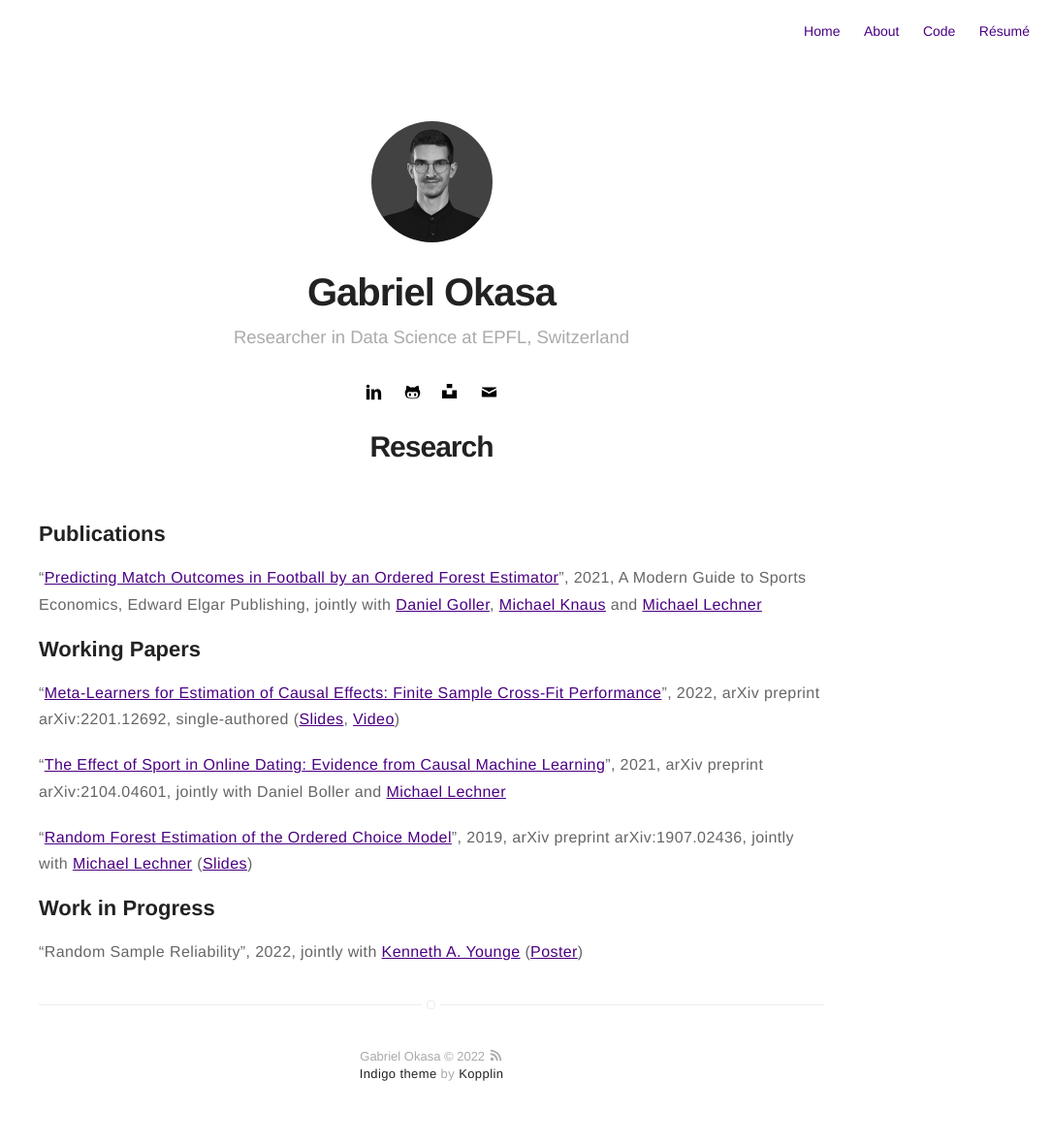
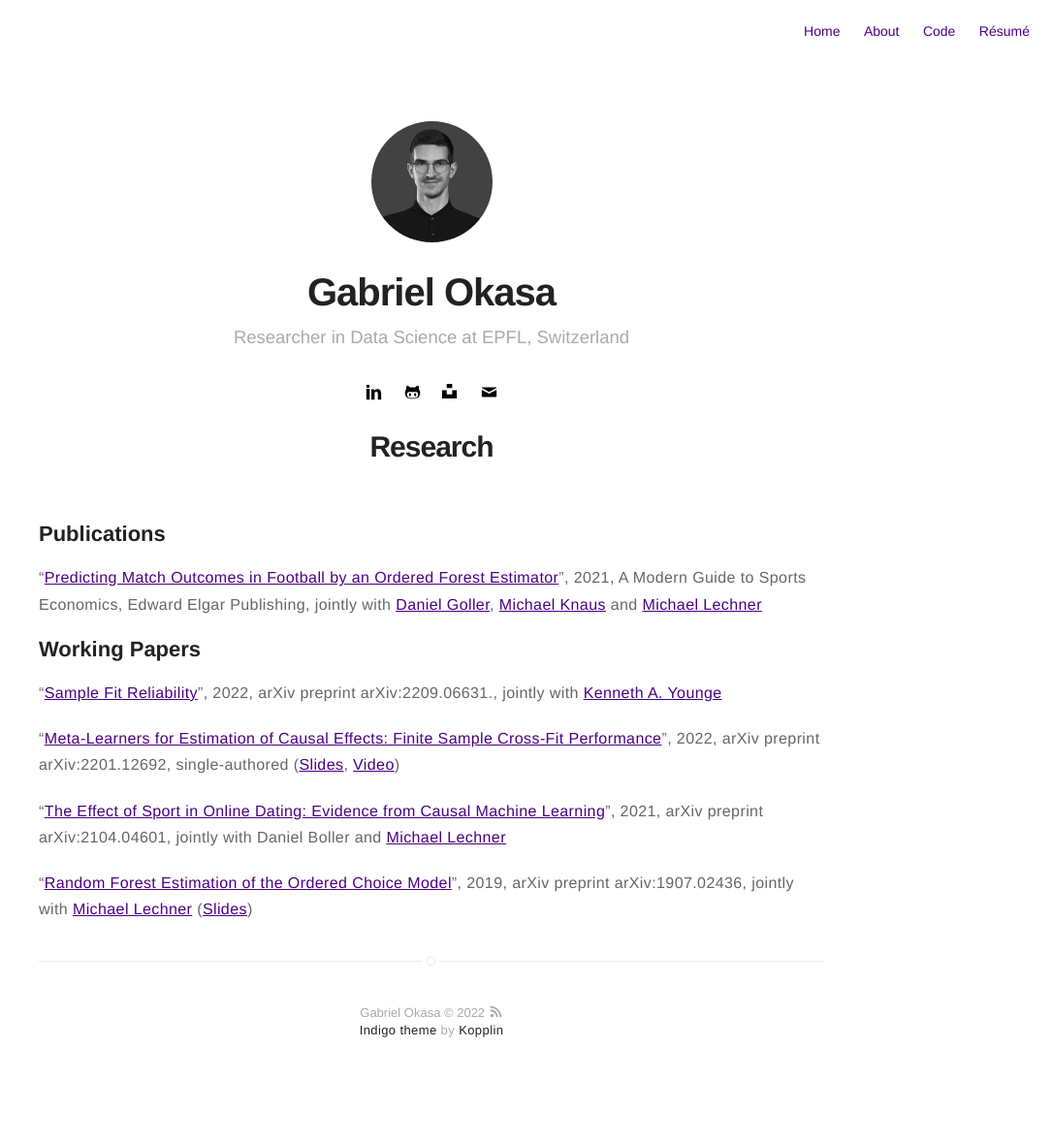
Before and after one commit to okasag/okasag.github.io, a Jekyll site: the page built from research.md, in a window 1280 px wide. Shown: the whole page at 97% size, without its empty margins (195-1280 px from the left). Built offline with Jekyll 4.4.1, drawn with Linux system fonts in a browser that asks for light colours; after the commit the page ends 1134 px from its top, so only the background shows below that.

Commit message:
updated research

```diff
--- a/research.md
+++ b/research.md
@@ -11,11 +11,10 @@ layout: page
 
 ## Working Papers
 
+"[Sample Fit Reliability](https://arxiv.org/pdf/2209.06631.pdf)", 2022, arXiv preprint arXiv:2209.06631., jointly with [Kenneth A. Younge](https://kenneth.younge.net)
+
 "[Meta-Learners for Estimation of Causal Effects: Finite Sample Cross-Fit Performance](https://arxiv.org/pdf/2201.12692.pdf)", 2022, arXiv preprint arXiv:2201.12692, single-authored ([Slides]({{ site.url }}/assets/pdf/okasa_metalearners_slides.pdf), [Video](https://www.youtube.com/watch?v=lAecwcgeVJs))
 
 "[The Effect of Sport in Online Dating: Evidence from Causal Machine Learning](https://arxiv.org/pdf/2104.04601.pdf)", 2021, arXiv preprint arXiv:2104.04601, jointly with Daniel Boller and [Michael Lechner](https://www.michael-lechner.eu/)
 
 "[Random Forest Estimation of the Ordered Choice Model](https://arxiv.org/pdf/1907.02436.pdf)", 2019, arXiv preprint arXiv:1907.02436, jointly with [Michael Lechner](https://www.michael-lechner.eu/) ([Slides]({{ site.url }}/assets/pdf/orf_ysem_zurich_okasa.pdf))
-
-## Work in Progress
-"Random Sample Reliability", 2022, jointly with [Kenneth A. Younge](https://kenneth.younge.net) ([Poster]({{ site.url }}/assets/pdf/Okasa_Younge_RSR_Poster_SciPy.pdf))
```
Also changed, not shown: code.md (+2 -2 lines), 1 other file.
